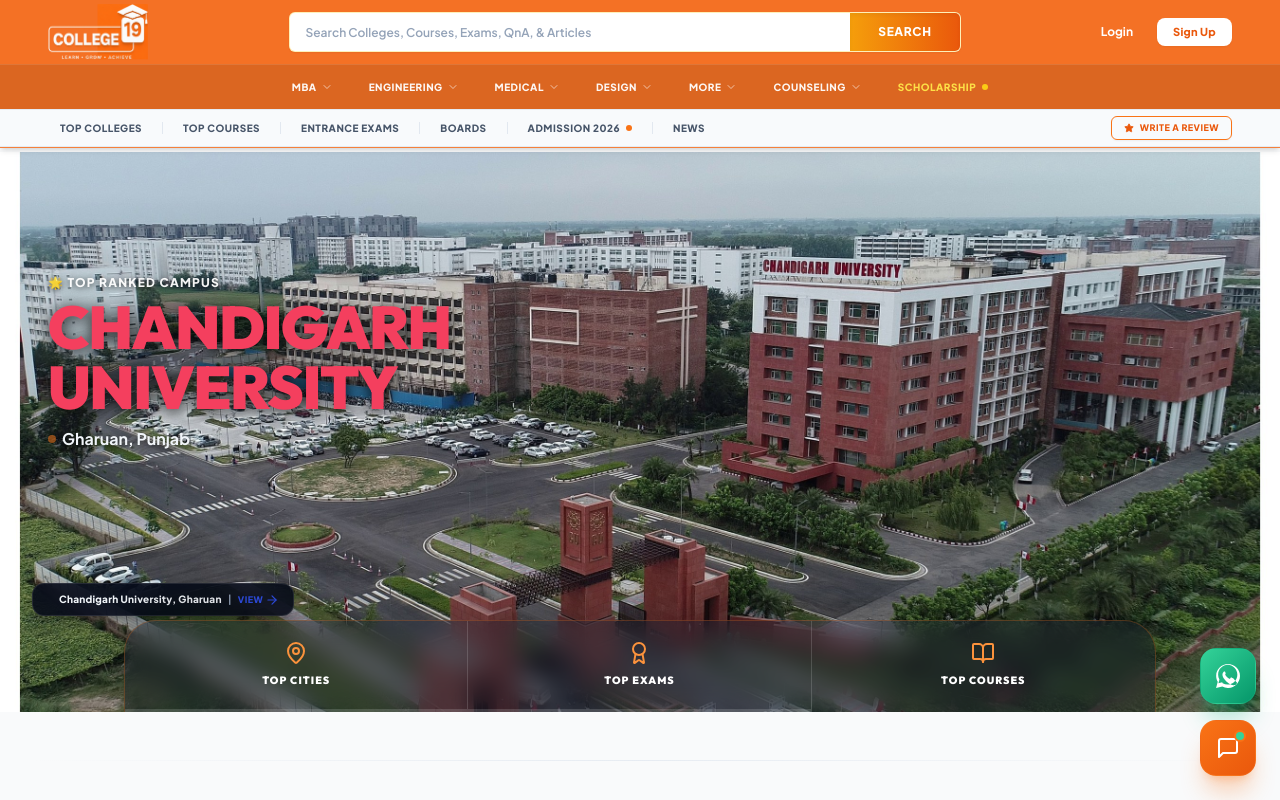
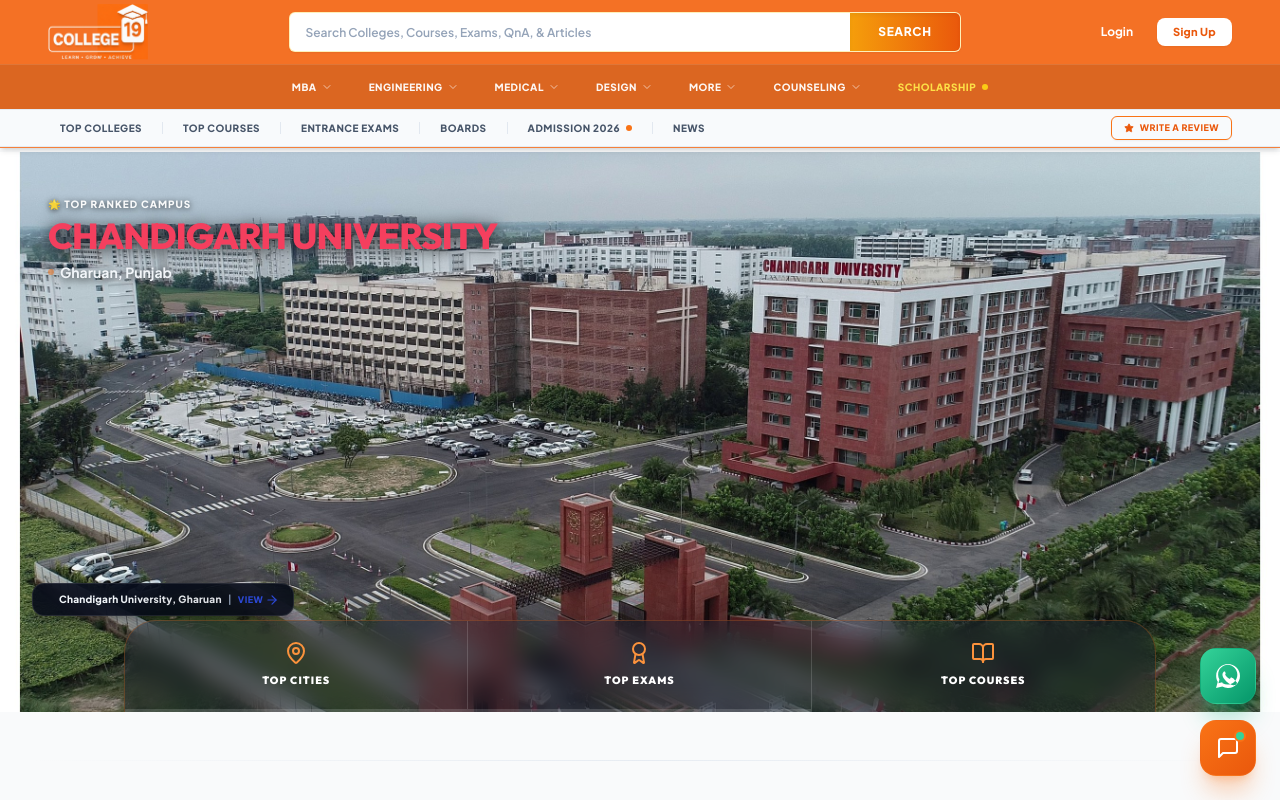
Before and after one commit to 08Satyamkumar/Think_Your_College, a Next.js app: page / in a window 1280 px wide. Shown: the top 800 px of the page. Built offline with nearby package versions, Linux system fonts and the light colour scheme.

Commit message:
design: make hero slide text overlay smaller and move it 20% higher up to avoid overlapping and text wrapping

```diff
--- a/src/app/page.tsx
+++ b/src/app/page.tsx
@@ -779,12 +779,12 @@ export default function HomePage() {
         </div>
 
         {/* Main Hero Title Overlay */}
-        <div className="absolute top-[22%] left-6 md:left-12 z-10 max-w-2xl select-none pointer-events-none">
-          <span className="text-[10px] md:text-xs font-black uppercase tracking-widest text-white/95 block mb-1.5 drop-shadow-[0_1.5px_3px_rgba(0,0,0,0.8)]">
+        <div className="absolute top-[8%] left-6 md:left-12 z-10 max-w-2xl select-none pointer-events-none">
+          <span className="text-[9px] md:text-[10px] font-black uppercase tracking-widest text-white/95 block mb-1 drop-shadow-[0_1.5px_3px_rgba(0,0,0,0.8)]">
             🌟 Top Ranked Campus
           </span>
           <h2
-            className="text-3xl md:text-5xl lg:text-6xl font-black font-outfit tracking-tight leading-none uppercase"
+            className="text-lg md:text-3xl lg:text-4xl font-extrabold font-outfit tracking-tight leading-none uppercase"
             style={{
               color: (heroSlides[activeSlide] as any).color || "#ffffff",
               filter: "drop-shadow(0 2px 8px rgba(0,0,0,0.9))"
@@ -792,8 +792,8 @@ export default function HomePage() {
           >
             {heroSlides[activeSlide].name}
           </h2>
-          <p className="mt-2.5 text-xs md:text-base font-bold text-slate-100 drop-shadow-[0_2px_4px_rgba(0,0,0,0.85)] flex items-center gap-1.5">
-            <span className="inline-block w-2 h-2 rounded-full bg-orange-500 animate-pulse" />
+          <p className="mt-1.5 text-[10px] md:text-sm font-bold text-slate-100 drop-shadow-[0_2px_4px_rgba(0,0,0,0.85)] flex items-center gap-1.5">
+            <span className="inline-block w-1.5 h-1.5 rounded-full bg-orange-500 animate-pulse" />
             {heroSlides[activeSlide].location}
           </p>
         </div>
```
